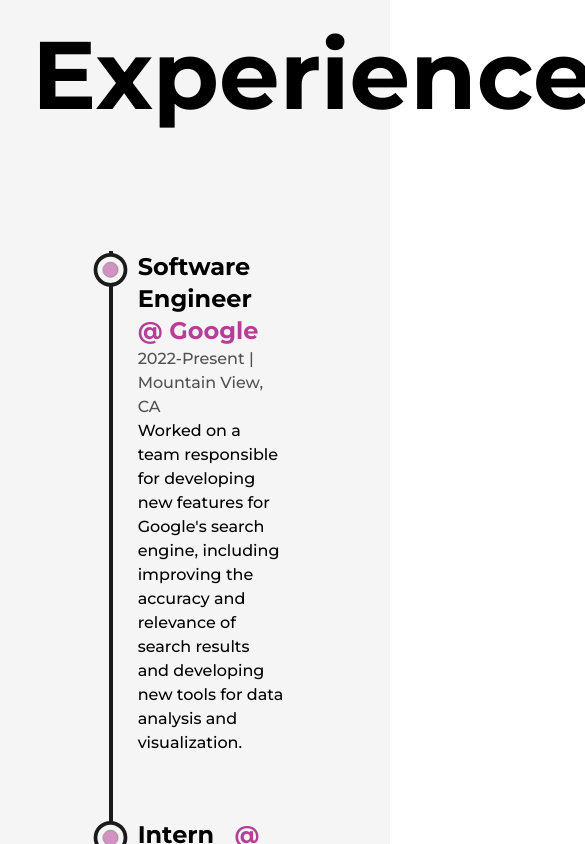
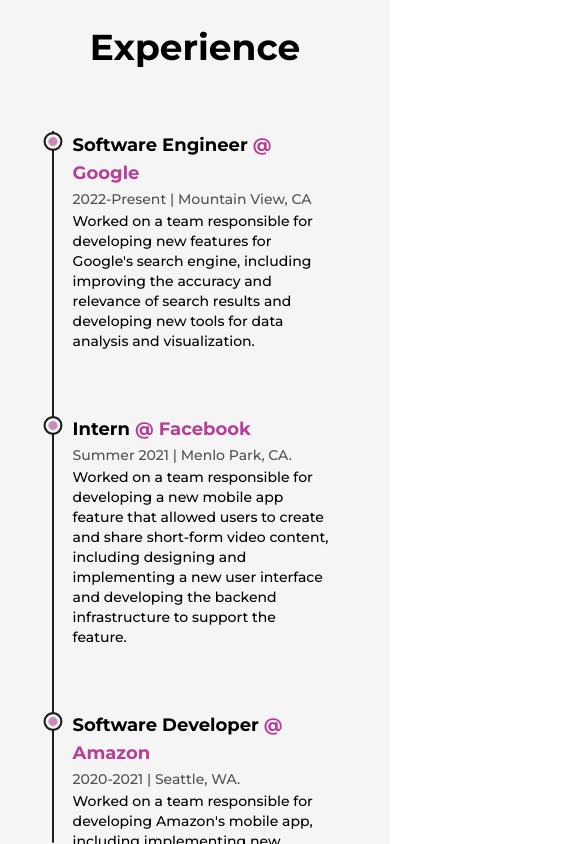
Before and after one commit to Tyronnosaurus/etiron-portfolio, a Next.js app: page /about in a window 390 px wide. Shown: the part 2320-3164 px from the top of the page, 585 px wide, since content can reach past the window. Built offline with nearby package versions, Linux system fonts and the light colour scheme.

Commit message:
Made Experience responsive

```diff
--- a/src/components/Experience.js
+++ b/src/components/Experience.js
@@ -3,24 +3,26 @@ import { motion, useScroll } from 'framer-motion'
 import LiIcon from './LiIcon'
 
 
-const Details = ({position, company, companyLink, time, address, work}) => {
+const Job = ({position, company, companyLink, time, address, work}) => {
 
     const ref = useRef(null)
 
     return(
-        <li ref={ref} className='my-8 first:mt-0 last:mb-0 w-[60%] mx-auto flex flex-col items-center justify-between'>
+        <li ref={ref} className='my-8 first:mt-0 last:mb-0 mx-auto flex flex-col items-center justify-between
+                                 w-[80%] lg:w-[60%]'>
             <LiIcon reference={ref}/>
 
             <motion.div initial={{y:50}}
                         whileInView={{y:0}}
                         transition={{duration:0.5, type:"spring"}}>
-                <h3 className='capitalize font-bold text-2xl'>
-                    {position} &nbsp; <a className='text-primary dark:text-primaryDark capitalize' href={companyLink} target='_blank'>@ {company}</a>
+                <h3 className='capitalize font-bold text-lg sm:text-xl md:text-2xl'>
+                    {position}&nbsp;<a className='text-primary dark:text-primaryDark capitalize' href={companyLink} target='_blank'>@ {company}</a>
                 </h3>
-                <span className='capitalize font-medium text-dark/75 dark:text-light/75'>
+                <span className='capitalize font-medium text-dark/75 dark:text-light/75
+                                 text-sm sm:text-base'>
                     {time} | {address}
                 </span>
-                <p className='font-medium w-full'>
+                <p className='font-medium w-full text-sm md:text-base'>
                     {work}
                 </p>
             </motion.div>
@@ -41,19 +43,23 @@ const Experience = () => {
 
     return (
         <div className='my-64'>
-            <h2 className='font-bold text-8xl mb-32 w-full text-center'>
+            <h2 className='font-bold w-full text-center
+                           text-4xl md:text-6xl lg:text-8xl
+                           mb-16 lg:mb-32'>
                 Experience
             </h2>
 
-            <div ref={ref} className='w-[75%] mx-auto relative'>
+            <div ref={ref} className='mx-auto relative w-full lg:w-[90%] xl:w-[75%]'>
 
                 {/* Vertical line */}
                 <motion.div style={{scaleY: scrollYProgress}}
-                            className='absolute left-9 top-0 w-[4px] h-full origin-top bg-dark dark:bg-light'/>
+                            className='absolute top-0 h-full origin-top bg-dark dark:bg-light
+                                       w-[2px] lg:w-[4px]
+                                       left-[20px] sm:left-[30px] lg:left-9'/>
 
                 {/* List of past experiences */}
-                <ul className='w-full flex flex-col items-start justify-between ml-4'>
-                    <Details position="Software Engineer"
+                <ul className='w-full flex flex-col items-start justify-between ml-2 sm:ml-4'>
+                    <Job position="Software Engineer"
                          company="Google"
                          companyLink="https://google.com"
                          time="2022-Present"
@@ -61,7 +67,7 @@ const Experience = () => {
                          work="Worked on a team responsible for developing new features for Google's
                          search engine, including improving the accuracy and relevance of search results and
                          developing new tools for data analysis and visualization."/>
-                    <Details position="Intern"
+                    <Job position="Intern"
                          company="Facebook"
                          companyLink="https://facebook.com"
                          time="Summer 2021"
@@ -70,7 +76,7 @@ const Experience = () => {
                          share short-form video content, including designing and implementing a new user interface and developing
                          the backend infrastructure to support the feature.
                          "/>
-                    <Details position="Software Developer"
+                    <Job position="Software Developer"
                          company="Amazon"
                          companyLink="https://amazon.com"
                          time="2020-2021"
@@ -78,7 +84,7 @@ const Experience = () => {
                          work="Worked on a team responsible for developing Amazon's mobile app, including implementing new features such
                          as product recommendations and user reviews, and optimizing the app's performance and reliability.
                          "/>
-                    <Details position="Software Developer Intern"
+                    <Job position="Software Developer Intern"
                          company="Microsoft"
                          companyLink="https://microsoft.com"
                          time="Summer 2019"
@@ -86,7 +92,7 @@ const Experience = () => {
                          work="Worked on a team responsible for developing new features for Microsoft's Windows operating system,
                          including implementing a new user interface for a system settings panel and optimizing the performance of
                          a core system component."/>
-                    <Details position="Teaching Assistant"
+                    <Job position="Teaching Assistant"
                          company="MIT"
                          companyLink="https://web.mit.edu/"
                          time="Fall 2018"
--- a/src/components/LiIcon.js
+++ b/src/components/LiIcon.js
@@ -11,7 +11,8 @@ const LiIcon = ({reference}) => {
 
   return (
     <figure className='absolute left-0 stroke-dark dark:stroke-light'>
-        <svg className='-rotate-90' width="75" height="75" viewBox='0, 0, 100, 100'>
+        <svg className='-rotate-90 w-[42px] h-[42px] sm:w-[60px] sm:h-[60px] lg:w-[75px] lg:h-[75px]'
+             width="75" height="75" viewBox='0, 0, 100, 100'>
             <circle cx="75" cy="50" r="20" className='stroke-primary dark:stroke-primaryDark stroke-1 fill-none'/>   {/* Thin circle */}
             <motion.circle cx="75" cy="50" r="20" className='stroke-[5px] fill-light dark:fill-dark'
                            style={{pathLength:scrollYProgress}}/>                              {/* Thick progress circle */}
```
Lines whose indentation alone changed are shown as unchanged.
